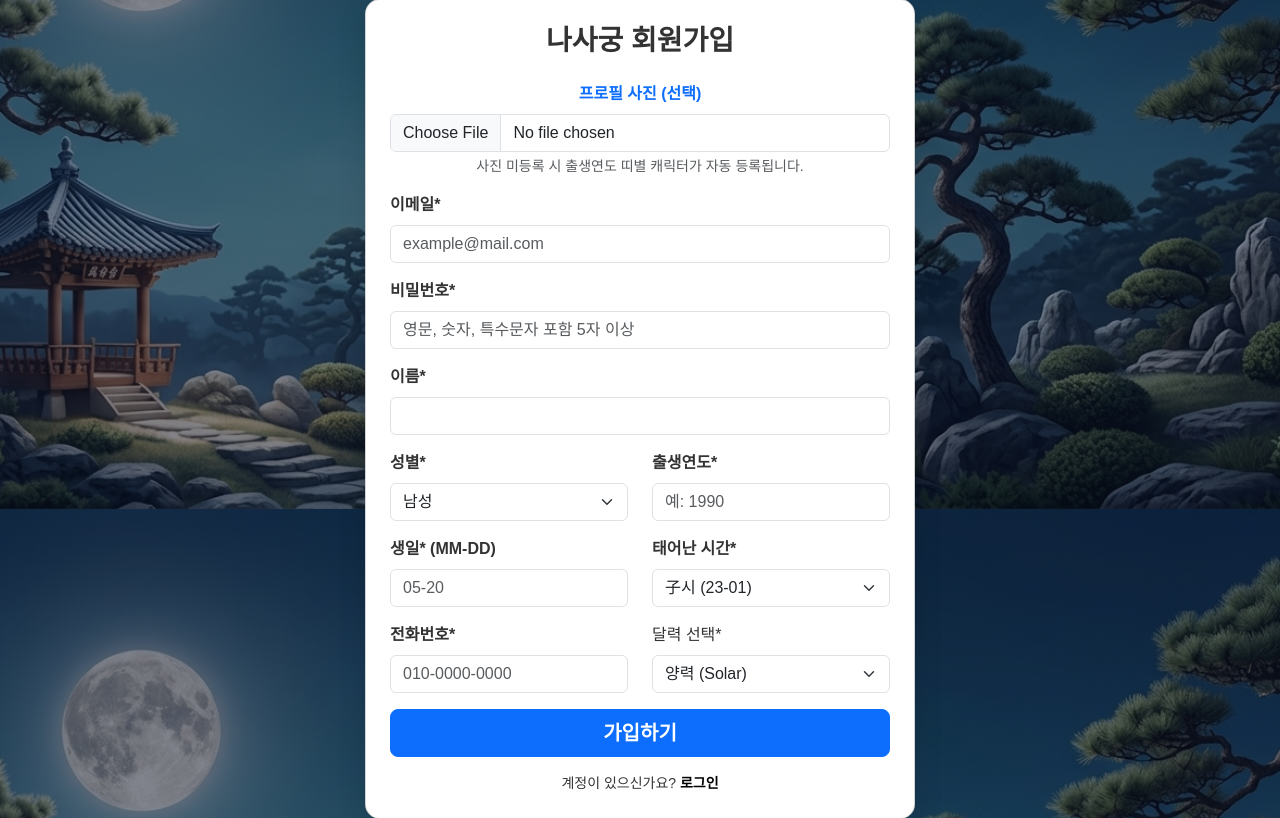
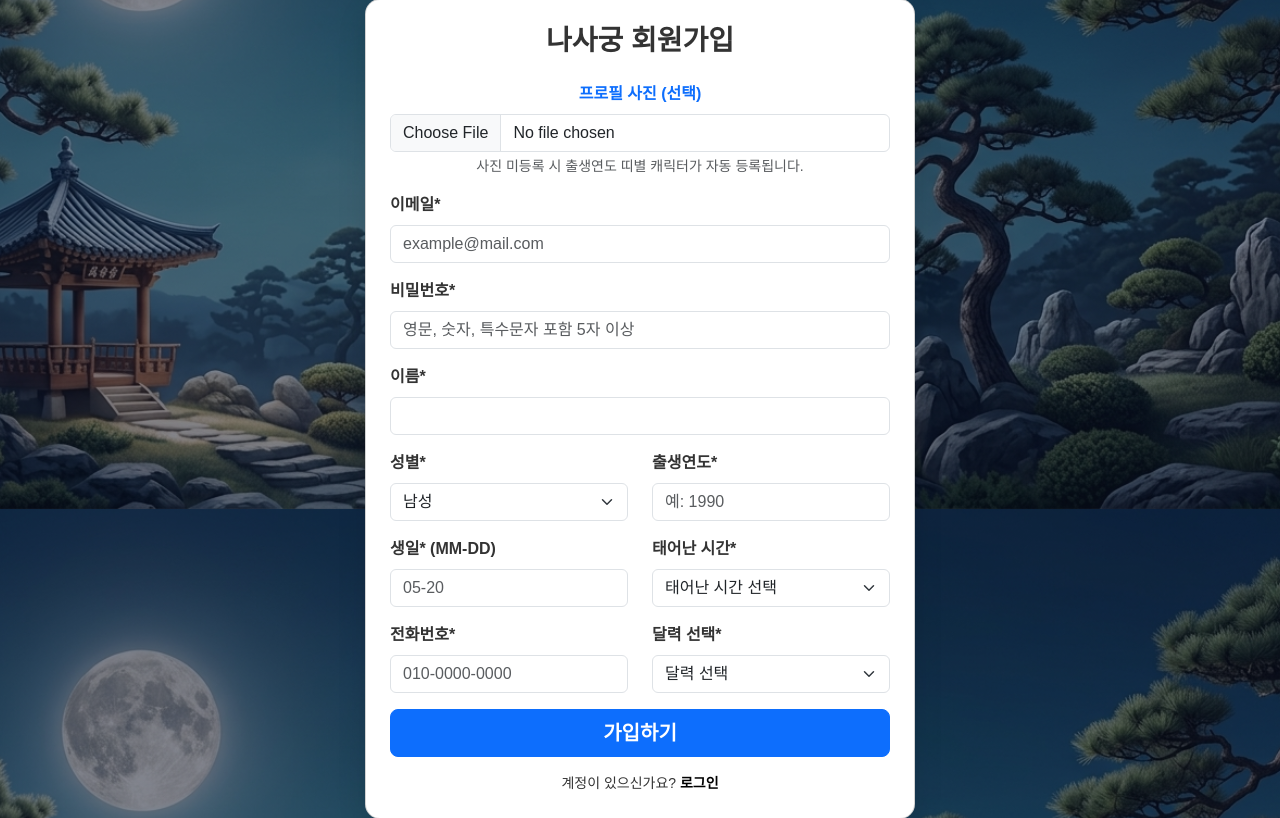
Before and after one commit to KevinSoh1/Nasagung, a FastAPI app: page /register in a window 1280 px wide. Shown: the part 315-1133 px from the top of the page. Run offline with FastAPI, Linux system fonts and the light colour scheme.

Commit message:
Update register.html

```diff
--- a/templates/register.html
+++ b/templates/register.html
@@ -122,6 +122,7 @@
                 <div class="col-6 mb-3">
                     <label class="form-label fw-bold">태어난 시간*</label>
                     <select name="birthtime" class="form-select" required>
+						<option>태어난 시간 선택</option>
                         <option value="子(자)">子시 (23-01)</option>
                         <option value="丑(축)">丑시 (01-03)</option>
                         <option value="寅(인)">寅시 (03-05)</option>
@@ -144,9 +145,10 @@
                 	<input type="tel" name="phone" class="form-control" placeholder="010-0000-0000" required>
             	</div>
 				<div class="col-6 mb-3">
-                    <label class="form-label">달력 선택*</label>
+                    <label class="form-label fw-bold">달력 선택*</label>
                     <select name="calendarType" class="form-select" required>
-                        <option value="양력">양력 (Solar)</option>
+                        <option>달력 선택</option>
+						<option value="양력">양력 (Solar)</option>
                         <option value="음력-평달">음력 평달 (Lunar Regular)</option>
                         <option value="음력-윤달">음력 윤달 (Lunar Leap)</option>
                     </select>
```
